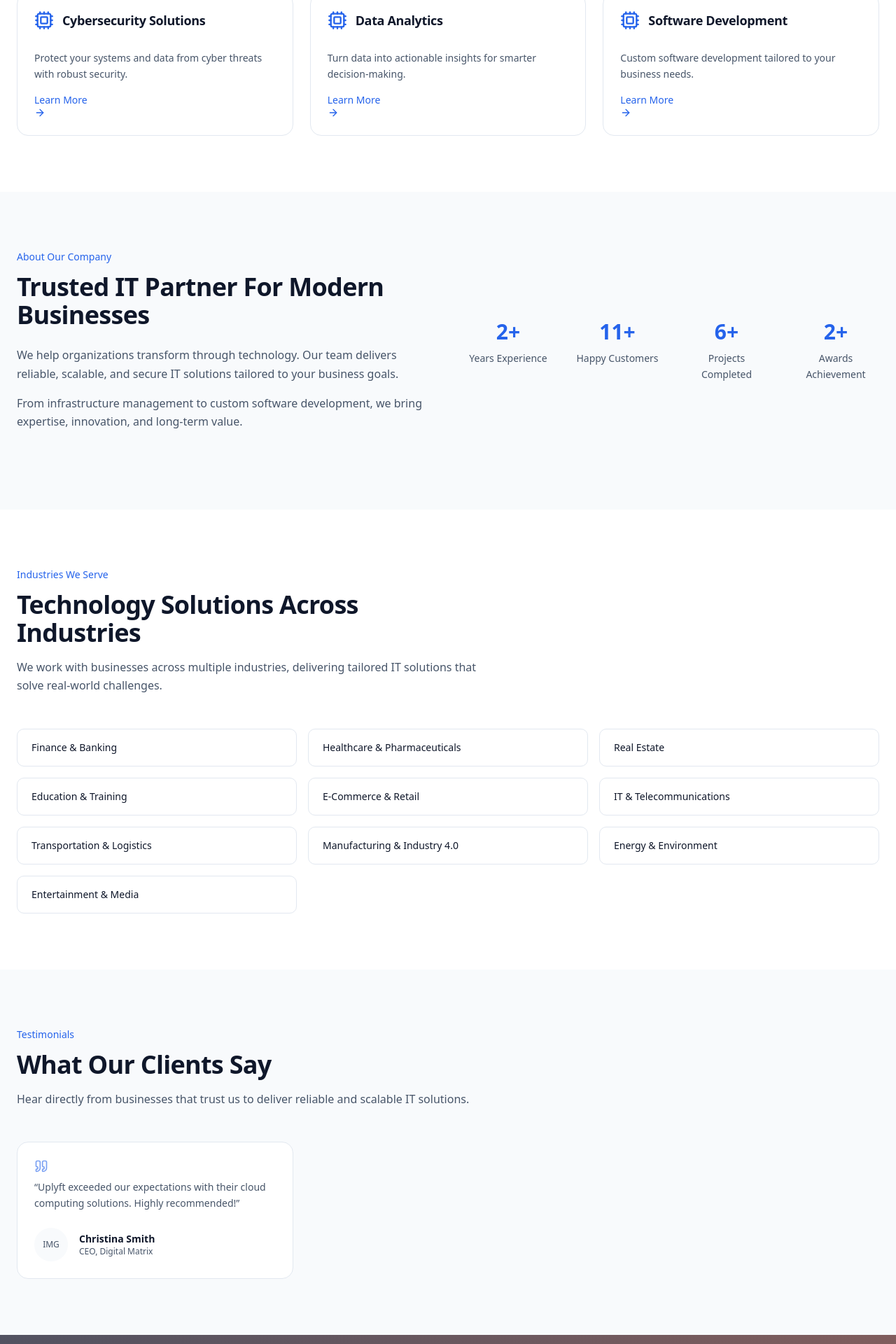
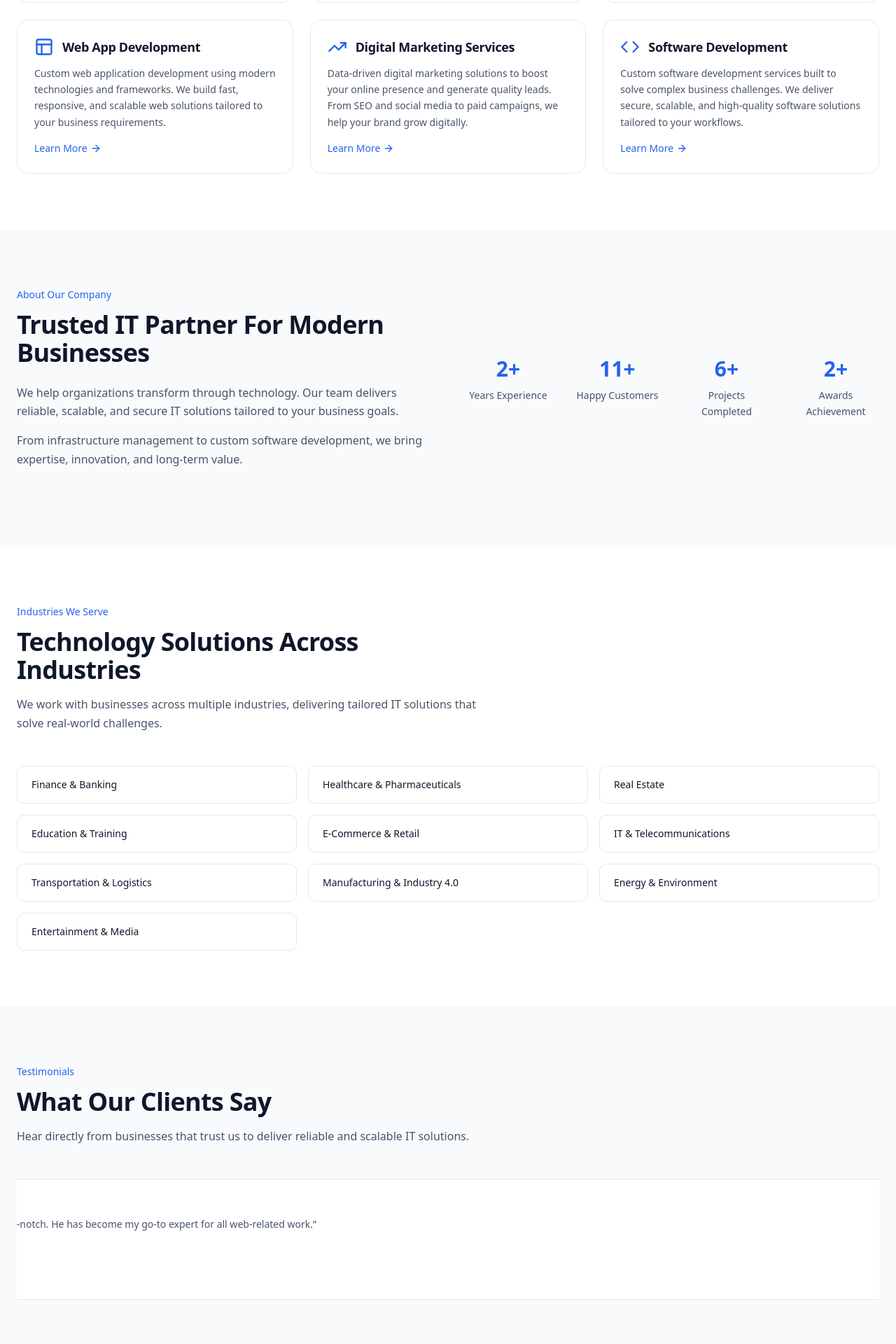
Before and after one commit to cipher997/uplyft.me, a Next.js app: page / in a window 1280 px wide. Shown: the part 1220-3140 px from the top of the page at 70% size. Built offline with nearby package versions, Linux system fonts and the light colour scheme.

Commit message:
update 6 files

```diff
--- a/app/globals.css
+++ b/app/globals.css
@@ -95,3 +95,45 @@ p {
 a, button {
   transition: color 0.2s ease, background-color 0.2s ease, transform 0.2s ease;
 }
+
+/* ===== Testimonial Carousel ===== */
+
+.testimonial-slide {
+  width: 33.3333%;
+  flex-shrink: 0;
+  padding: 0 12px;
+}
+
+.testimonial-track {
+  display: flex;
+  width: max-content;
+  animation: scroll-left 45s linear infinite;
+}
+
+
+/* Pause animation on hover */
+.testimonial-track:hover {
+  animation-play-state: paused;
+}
+
+@keyframes scroll-left {
+  from {
+    transform: translateX(0);
+  }
+  to {
+    transform: translateX(-50%);
+  }
+}
+
+/* Responsive tweaks */
+@media (max-width: 1024px) {
+  .testimonial-slide {
+    width: 320px;
+  }
+}
+
+@media (max-width: 640px) {
+  .testimonial-slide {
+    width: 280px;
+  }
+}
--- a/data/services.ts
+++ b/data/services.ts
@@ -11,7 +11,7 @@ export const services: Service[] = [
     id: "managed-it",
     title: "Managed IT Services",
     description:
-      "Proactive monitoring, maintenance, and support for your IT infrastructure.",
+      "End-to-end IT management services designed to keep your systems running smoothly. We provide proactive monitoring, maintenance, and ongoing support so you can focus on growing your business without technical disruptions.",
     href: "/services/managed-it",
     icon: "server",
   },
@@ -19,39 +19,39 @@ export const services: Service[] = [
     id: "it-consulting",
     title: "IT Consulting",
     description:
-      "Strategic guidance to align technology with business objectives.",
+      "Strategic IT consulting to help businesses align technology with long-term goals. We analyze your current systems, identify gaps, and recommend scalable, future-ready solutions.",
     href: "/services/it-consulting",
     icon: "briefcase",
   },
   {
-    id: "cloud",
-    title: "Cloud Computing",
+    id: "mobile-app-development",
+    title: "Mobile App Development",
     description:
-      "Scalable cloud solutions including migration, hosting, and management.",
-    href: "/services/cloud-computing",
-    icon: "cloud",
+      "We design and develop high-performance mobile applications for Android and iOS platforms. Our apps are secure, scalable, and built to deliver seamless user experiences.",
+    href: "/services/mobile-app-development",
+    icon: "smartphone",
   },
   {
-    id: "cybersecurity",
-    title: "Cybersecurity Solutions",
+    id: "web-app-development",
+    title: "Web App Development",
     description:
-      "Protect your systems and data from cyber threats with robust security.",
-    href: "/services/cybersecurity",
-    icon: "shield",
+      "Custom web application development using modern technologies and frameworks. We build fast, responsive, and scalable web solutions tailored to your business requirements.",
+    href: "/services/web-app-development",
+    icon: "layout",
   },
   {
-    id: "data-analytics",
-    title: "Data Analytics",
+    id: "digital-marketing",
+    title: "Digital Marketing Services",
     description:
-      "Turn data into actionable insights for smarter decision-making.",
-    href: "/services/data-analytics",
-    icon: "bar-chart",
+      "Data-driven digital marketing solutions to boost your online presence and generate quality leads. From SEO and social media to paid campaigns, we help your brand grow digitally.",
+    href: "/services/digital-marketing",
+    icon: "trending-up",
   },
   {
     id: "software-dev",
     title: "Software Development",
     description:
-      "Custom software development tailored to your business needs.",
+      "Custom software development services built to solve complex business challenges. We deliver secure, scalable, and high-quality software solutions tailored to your workflows.",
     href: "/services/software-development",
     icon: "code",
   },
--- a/data/testimonials.ts
+++ b/data/testimonials.ts
@@ -11,12 +11,52 @@ export type Testimonial = {
 export const testimonials: Testimonial[] = [
   {
     id: "1",
-    name: "Christina Smith",
-    role: "CEO",
-    company: "Digital Matrix",
+    name: "Pierre Booker",
+    role: "Founder",
+    company: "Italy",
     quote:
-      "Uplyft exceeded our expectations with their cloud computing solutions. Highly recommended!",
-    image: "/images/testimonial-1.jpg",
+      "Very professional, understanding, and willing to go the extra mile. Fahad’s WordPress development and UI/UX design skills are top-notch. He has become my go-to expert for all web-related work.",
+    image: "/images/testimonials/pierre.jpg",
+    rating: 5,
+  },
+  {
+    id: "2",
+    name: "Zadok Williams",
+    role: "Business Owner",
+    company: "United States",
+    quote:
+      "One of the best developers I’ve worked with. Fahad’s expertise in web development, SEO, and digital marketing is outstanding. I always look forward to collaborating with him.",
+    image: "/images/testimonials/zadok.jpg",
+    rating: 5,
+  },
+  {
+    id: "3",
+    name: "Alex Sensation",
+    role: "Entrepreneur",
+    company: "United Kingdom",
+    quote:
+      "Excellent experience working with Fahad. His WordPress development and UI/UX design work was delivered quickly and with a very high level of professionalism. Highly recommended.",
+    image: "/images/testimonials/alex.jpg",
+    rating: 5,
+  },
+  {
+    id: "4",
+    name: "Weshatton",
+    role: "Product Manager",
+    company: "United States",
+    quote:
+      "Fahad listened carefully to our requirements and delivered a clean, well-thought-out UI/UX design. His attention to detail in web development and WordPress solutions is exceptional.",
+    image: "/images/testimonials/weshatton.jpg",
+    rating: 5,
+  },
+  {
+    id: "5",
+    name: "Business Client",
+    role: "Marketing Lead",
+    company: "United States",
+    quote:
+      "Fahad is incredible to work with. He stays involved until the very end and beyond. His digital marketing strategies and SEO expertise helped take our business to the next level.",
+    image: "/images/testimonials/client.jpg",
     rating: 5,
   },
 ];
--- a/sections/Services/ServiceCard.tsx
+++ b/sections/Services/ServiceCard.tsx
@@ -1,18 +1,45 @@
 import Link from "next/link";
 import { Card } from "@/components/ui/Card";
 import type { Service } from "@/data/services";
-import { ArrowRight, Cpu } from "lucide-react";
+import {
+  ArrowRight,
+  Server,
+  Briefcase,
+  Smartphone,
+  Layout,
+  TrendingUp,
+  Code,
+} from "lucide-react";
 
 type ServiceCardProps = {
   service: Service;
 };
 
+/**
+ * Inline icon map (simple & readable)
+ */
+const ICON_MAP = {
+  server: Server,
+  briefcase: Briefcase,
+  smartphone: Smartphone,
+  layout: Layout,
+  "trending-up": TrendingUp,
+  code: Code,
+} as const;
+
 export function ServiceCard({ service }: ServiceCardProps) {
+  const Icon = ICON_MAP[service.icon as keyof typeof ICON_MAP];
+
   return (
     <Card className="h-full">
-      <div className="flex">
-        <Cpu size={28} className="mb-4 text-primary" />
-        <h3 className="text-lg font-semibold pl-3">{service.title}</h3>
+      <div className="flex items-center gap-3">
+        {Icon && (
+          <Icon size={28} className="text-primary" />
+        )}
+
+        <h3 className="text-lg font-semibold">
+          {service.title}
+        </h3>
       </div>
 
       <p className="mt-3 text-sm text-muted">
@@ -21,7 +48,7 @@ export function ServiceCard({ service }: ServiceCardProps) {
 
       <Link
         href={service.href}
-        className="mt-4 inline-block text-sm font-medium text-primary"
+        className="mt-4 inline-flex items-center gap-1 text-sm font-medium text-primary hover:underline"
       >
         Learn More <ArrowRight size={16} />
       </Link>
--- a/sections/Testimonials/TestimonialCard.tsx
+++ b/sections/Testimonials/TestimonialCard.tsx
@@ -8,14 +8,15 @@ type TestimonialCardProps = {
 
 export function TestimonialCard({ testimonial }: TestimonialCardProps) {
   return (
-    <Card>
+    <Card className="h-full flex flex-col justify-between">
+  <div>
     <Quote size={20} className="mb-2 text-primary opacity-60" />
     <p className="text-sm text-muted leading-relaxed">
       “{testimonial.quote}”
     </p>
+  </div>
 
   <div className="mt-6 flex items-center gap-4">
-        {/* Avatar placeholder */}
     <div className="h-12 w-12 rounded-full bg-soft flex items-center justify-center text-xs text-muted">
       IMG
     </div>
@@ -30,5 +31,6 @@ export function TestimonialCard({ testimonial }: TestimonialCardProps) {
     </div>
   </div>
 </Card>
+
   );
 }
--- a/sections/Testimonials/Testimonials.tsx
+++ b/sections/Testimonials/Testimonials.tsx
@@ -3,8 +3,11 @@ import { testimonials } from "@/data/testimonials";
 import { TestimonialCard } from "./TestimonialCard";
 
 export function Testimonials() {
+  // Duplicate testimonials for seamless loop
+  const scrollingTestimonials = [...testimonials, ...testimonials];
+
   return (
-    <section className="bg-soft py-20">
+    <section className="bg-soft py-20 overflow-hidden">
   <Container>
     {/* Section Header */}
     <div className="mb-12 max-w-2xl">
@@ -20,16 +23,21 @@ export function Testimonials() {
       </p>
     </div>
 
-        {/* Testimonials Grid */}
-        <div className="grid grid-cols-1 gap-6 md:grid-cols-2 lg:grid-cols-3">
-          {testimonials.map((testimonial) => (
-            <TestimonialCard
-              key={testimonial.id}
-              testimonial={testimonial}
-            />
+    {/* Carousel MASK (this fixes width issue) */}
+    <div className="relative overflow-hidden">
+      <div className="testimonial-track">
+        {[...testimonials, ...testimonials].map((testimonial, index) => (
+          <div
+            key={`${testimonial.id}-${index}`}
+            className="testimonial-slide"
+          >
+            <TestimonialCard testimonial={testimonial} />
+          </div>
         ))}
+      </div>
     </div>
   </Container>
 </section>
+
   );
 }
```
Lines whose indentation alone changed are shown as unchanged.
